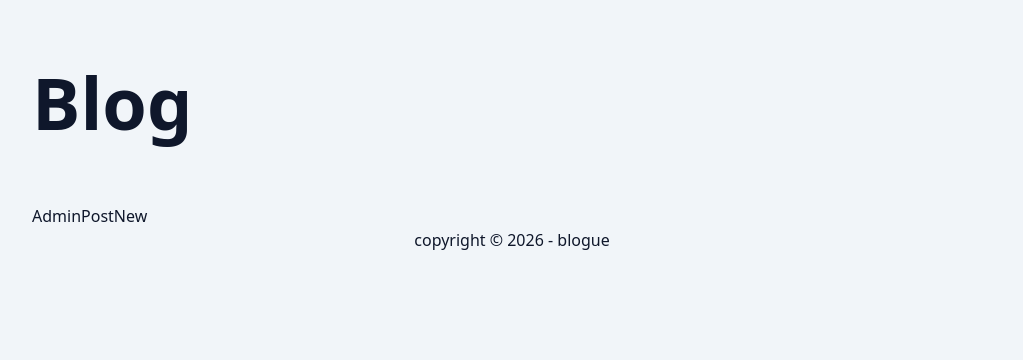
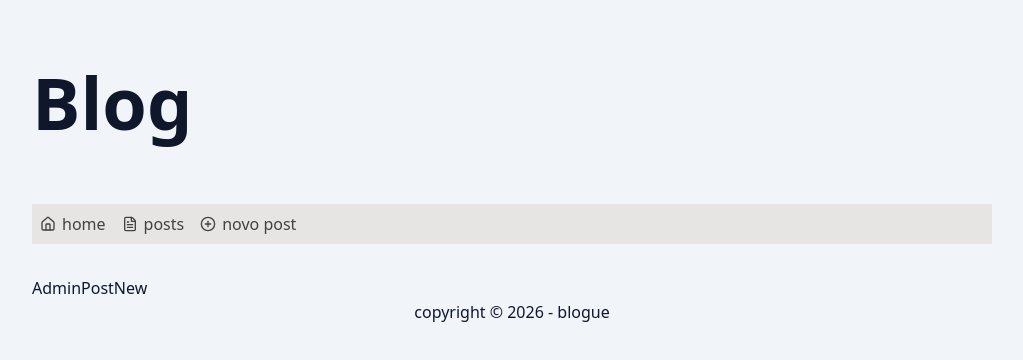
Before and after one commit to marlonnl/blog-nextjs, a Next.js app: page /admin/post/new in a window 1280 px wide. Shown: the top 360 px of the page, without its empty margins (128-1151 px from the left). Built offline with nearby package versions, Linux system fonts and the light colour scheme.

Commit message:
✨ admin nav

```diff
--- /dev/null
+++ b/src/app/admin/post/layout.tsx
@@ -0,0 +1,16 @@
+import { MenuAdmin } from "@/components/admin/MenuAdmin"
+
+type RootAdminPostLayoutProps = {
+  children: React.ReactNode
+}
+
+export default function RootAdminPostLayout({
+  children,
+}: Readonly<RootAdminPostLayoutProps>) {
+  return (
+    <>
+      <MenuAdmin />
+      {children}
+    </>
+  )
+}
--- /dev/null
+++ b/src/components/admin/MenuAdmin/index.tsx
@@ -0,0 +1,75 @@
+"use client"
+
+import {
+  CircleXIcon,
+  FileTextIcon,
+  HouseIcon,
+  MenuIcon,
+  PlusCircleIcon,
+} from "lucide-react"
+import Link from "next/link"
+import { useState } from "react"
+
+export function MenuAdmin() {
+  const [isOpen, setIsOpen] = useState(false)
+
+  const linkStyle = `
+    [&>svg]:w-[16px] [&>svg]:h-[16px]
+    flex justify-start items-center gap-1.5
+    shrink-0
+
+    p-2
+    h-10
+
+    cursor-pointer
+
+    hover:bg-stone-300
+    transition
+  `
+
+  return (
+    <nav
+      className={`
+      flex flex-col
+      mb-8
+
+      sm:flex-row
+      sm:flex-wrap
+      sm:overflow-visible sm:h-auto
+
+      text-stone-700
+      bg-stone-200
+
+      ${!isOpen && "overflow-hidden h-10"}
+    `}
+    >
+      <button
+        onClick={() => setIsOpen(s => !s)}
+        className={`${linkStyle} text-amber-800 italic sm:hidden`}
+      >
+        {!isOpen ? (
+          <>
+            <MenuIcon /> menu
+          </>
+        ) : (
+          <>
+            <CircleXIcon />
+            fechar
+          </>
+        )}
+      </button>
+
+      <a href="/" target="_blank" className={linkStyle}>
+        <HouseIcon /> home
+      </a>
+
+      <Link href="/admin/post" className={linkStyle}>
+        <FileTextIcon /> posts
+      </Link>
+
+      <Link href="/admin/new" className={linkStyle}>
+        <PlusCircleIcon /> novo post
+      </Link>
+    </nav>
+  )
+}
```
